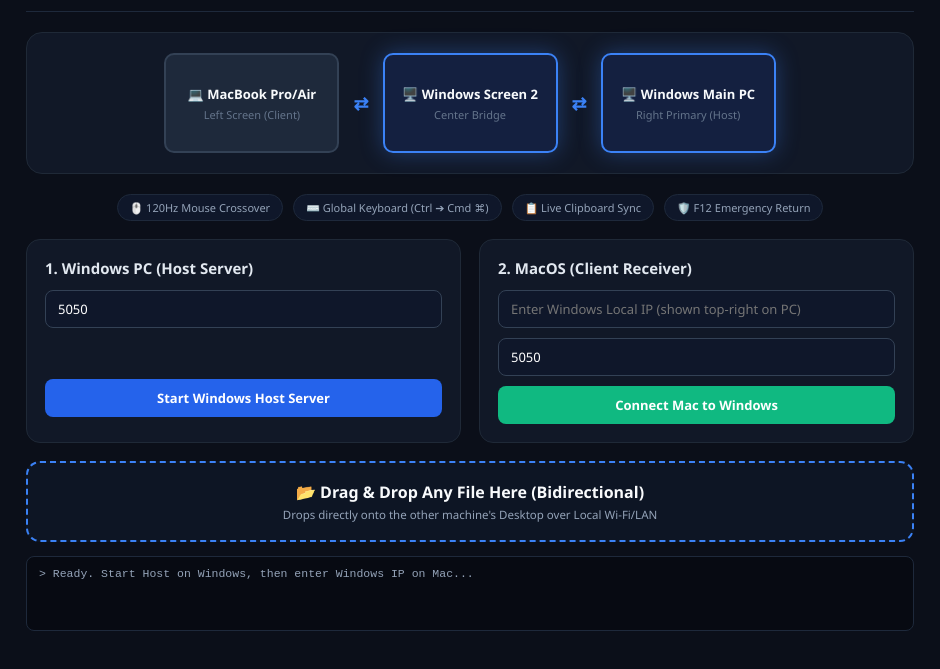
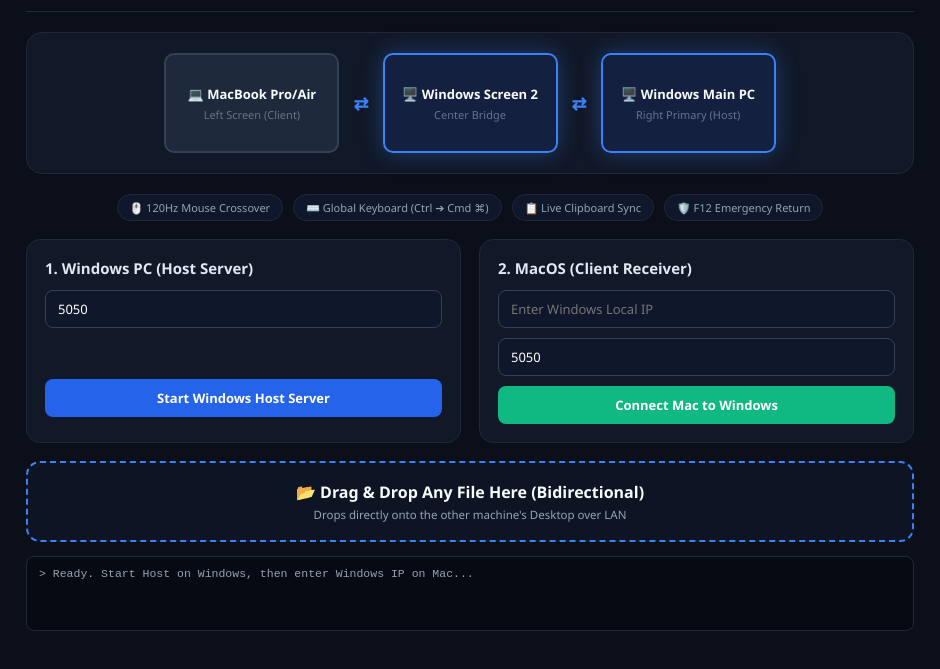
Before and after one commit to gsmarea1-creator/app, an Electron app: page index.html in a window 940 px wide. Shown: the part 77-746 px from the top of the page. Drawn offline with Linux system fonts and the light colour scheme; no server answers.

Commit message:
Update index.html

```diff
--- a/index.html
+++ b/index.html
@@ -6,22 +6,18 @@
   <style>
     * { box-sizing: border-box; font-family: 'Segoe UI', -apple-system, BlinkMacSystemFont, sans-serif; }
     body { margin: 0; background: #0b0f19; color: #f8fafc; padding: 26px; user-select: none; overflow: hidden; }
-
     .header { display: flex; justify-content: space-between; align-items: center; border-bottom: 1px solid #1e293b; padding-bottom: 14px; }
     .ip-tag { background: #1e293b; color: #38bdf8; padding: 5px 12px; border-radius: 8px; font-size: 12px; font-family: monospace; border: 1px solid #334155; }
     .badge { padding: 6px 14px; border-radius: 20px; font-size: 12px; font-weight: 600; background: #1e293b; color: #94a3b8; }
     .badge.online { background: rgba(16, 185, 129, 0.15); color: #10b981; border: 1px solid #10b981; }
-
     .screens-map { display: flex; justify-content: center; align-items: center; gap: 14px; margin: 20px 0; background: #111827; padding: 20px; border-radius: 16px; border: 1px solid #1f2937; }
     .monitor { width: 175px; height: 100px; border-radius: 10px; background: #1e293b; border: 2px solid #334155; display: flex; flex-direction: column; justify-content: center; align-items: center; transition: 0.25s; }
     .monitor.active { border-color: #3b82f6; box-shadow: 0 0 22px rgba(59, 130, 246, 0.35); background: rgba(30, 58, 138, 0.25); }
     .monitor span { font-size: 13px; font-weight: 600; }
     .monitor small { font-size: 11px; color: #64748b; margin-top: 4px; }
     .arrow { color: #3b82f6; font-weight: bold; font-size: 18px; }
-
     .features-bar { display: flex; gap: 10px; margin-bottom: 18px; justify-content: center; }
     .pill { background: #0f172a; border: 1px solid #1e293b; padding: 5px 12px; border-radius: 20px; font-size: 11px; color: #94a3b8; }
-
     .grid { display: grid; grid-template-columns: 1fr 1fr; gap: 18px; }
     .card { background: #111827; padding: 18px; border-radius: 14px; border: 1px solid #1f2937; }
     h3 { margin: 0 0 12px 0; font-size: 15px; color: #e2e8f0; }
@@ -31,14 +27,12 @@
     .btn-win:hover { background: #1d4ed8; }
     .btn-mac { background: #10b981; color: white; }
     .btn-mac:hover { background: #059669; }
-
     .drop-zone { margin-top: 18px; border: 2px dashed #3b82f6; border-radius: 14px; padding: 18px; text-align: center; background: rgba(59, 130, 246, 0.05); cursor: pointer; transition: 0.2s; }
     .drop-zone.hover { background: rgba(59, 130, 246, 0.15); border-color: #60a5fa; }
     .logs { margin-top: 14px; background: #070a12; padding: 10px 12px; border-radius: 8px; font-family: monospace; font-size: 11.5px; color: #94a3b8; height: 75px; overflow-y: auto; border: 1px solid #1e293b; }
   </style>
 </head>
 <body>
-
   <div class="header">
     <div>
       <h2 style="margin:0; font-size: 19px;">UniFlow KVM Pro <span style="color:#3b82f6; font-size:13px;">v3.0</span></h2>
@@ -80,10 +74,9 @@
       <input type="number" id="serverPort" value="5050" placeholder="Port (5050)" />
       <button class="btn-win" onclick="startServer()" style="margin-top: 41px;">Start Windows Host Server</button>
     </div>
-
     <div class="card">
       <h3>2. MacOS (Client Receiver)</h3>
-      <input type="text" id="serverIp" placeholder="Enter Windows Local IP (shown top-right on PC)" />
+      <input type="text" id="serverIp" placeholder="Enter Windows Local IP" />
       <input type="number" id="clientPort" value="5050" placeholder="Port (5050)" />
       <button class="btn-mac" onclick="startClient()">Connect Mac to Windows</button>
     </div>
@@ -91,50 +84,42 @@
 
   <div id="dropZone" class="drop-zone">
     <strong>📂 Drag & Drop Any File Here (Bidirectional)</strong>
-    <p style="margin: 4px 0 0; font-size: 11.5px; color: #94a3b8;">Drops directly onto the other machine's Desktop over Local Wi-Fi/LAN</p>
+    <p style="margin: 4px 0 0; font-size: 11.5px; color: #94a3b8;">Drops directly onto the other machine's Desktop over LAN</p>
   </div>
 
   <div id="logBox" class="logs">> Ready. Start Host on Windows, then enter Windows IP on Mac...</div>
 
   <script>
     const { ipcRenderer } = require('electron');
-
     function log(msg) {
       const box = document.getElementById('logBox');
       box.innerHTML += `<div>> ${msg}</div>`;
       box.scrollTop = box.scrollHeight;
     }
-
     function startServer() {
       const port = document.getElementById('serverPort').value;
       ipcRenderer.send('start-server', port);
     }
-
     function startClient() {
       const ip = document.getElementById('serverIp').value.trim();
       const port = document.getElementById('clientPort').value;
       if (!ip) return log('⚠️ Please enter the Windows Local IP address!');
       ipcRenderer.send('start-client', { ip, port });
     }
-
     ipcRenderer.on('local-ip', (e, ip) => {
       document.getElementById('ipDisplay').innerText = `My IP: ${ip}`;
     });
-
     ipcRenderer.on('log', (e, msg) => log(msg));
-
     ipcRenderer.on('status-update', (e, status) => {
       const badge = document.getElementById('statusBadge');
       badge.innerText = status.connected ? status.role : 'Disconnected';
       badge.className = status.connected ? 'badge online' : 'badge';
     });
-
     ipcRenderer.on('active-screen', (e, screenName) => {
       document.getElementById('macMon').classList.toggle('active', screenName === 'Mac');
       document.getElementById('winExtMon').classList.toggle('active', screenName === 'Windows');
       document.getElementById('winMainMon').classList.toggle('active', screenName === 'Windows');
     });
-
     const dropZone = document.getElementById('dropZone');
     dropZone.addEventListener('dragover', (e) => { e.preventDefault(); dropZone.classList.add('hover'); });
     dropZone.addEventListener('dragleave', () => dropZone.classList.remove('hover'));
```
